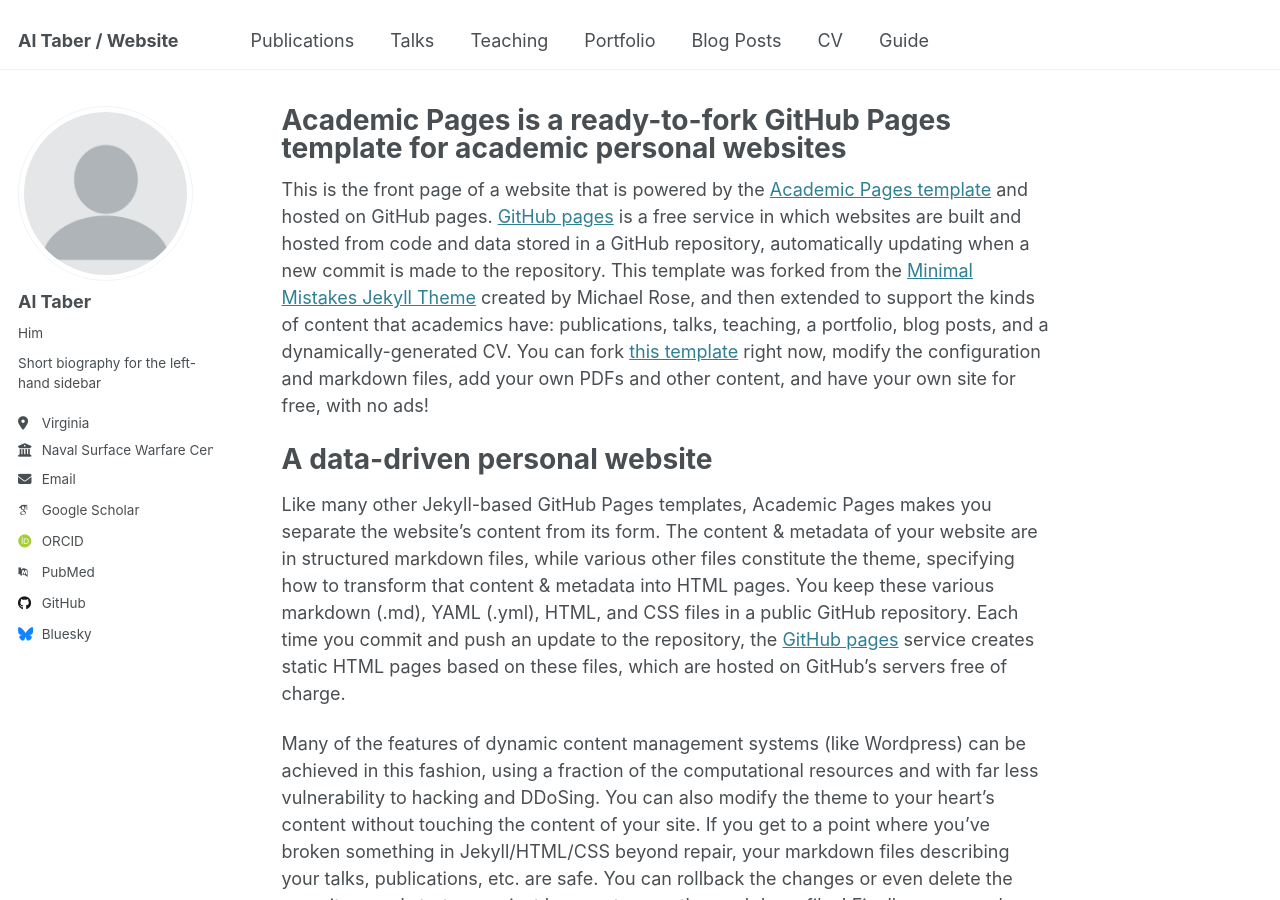
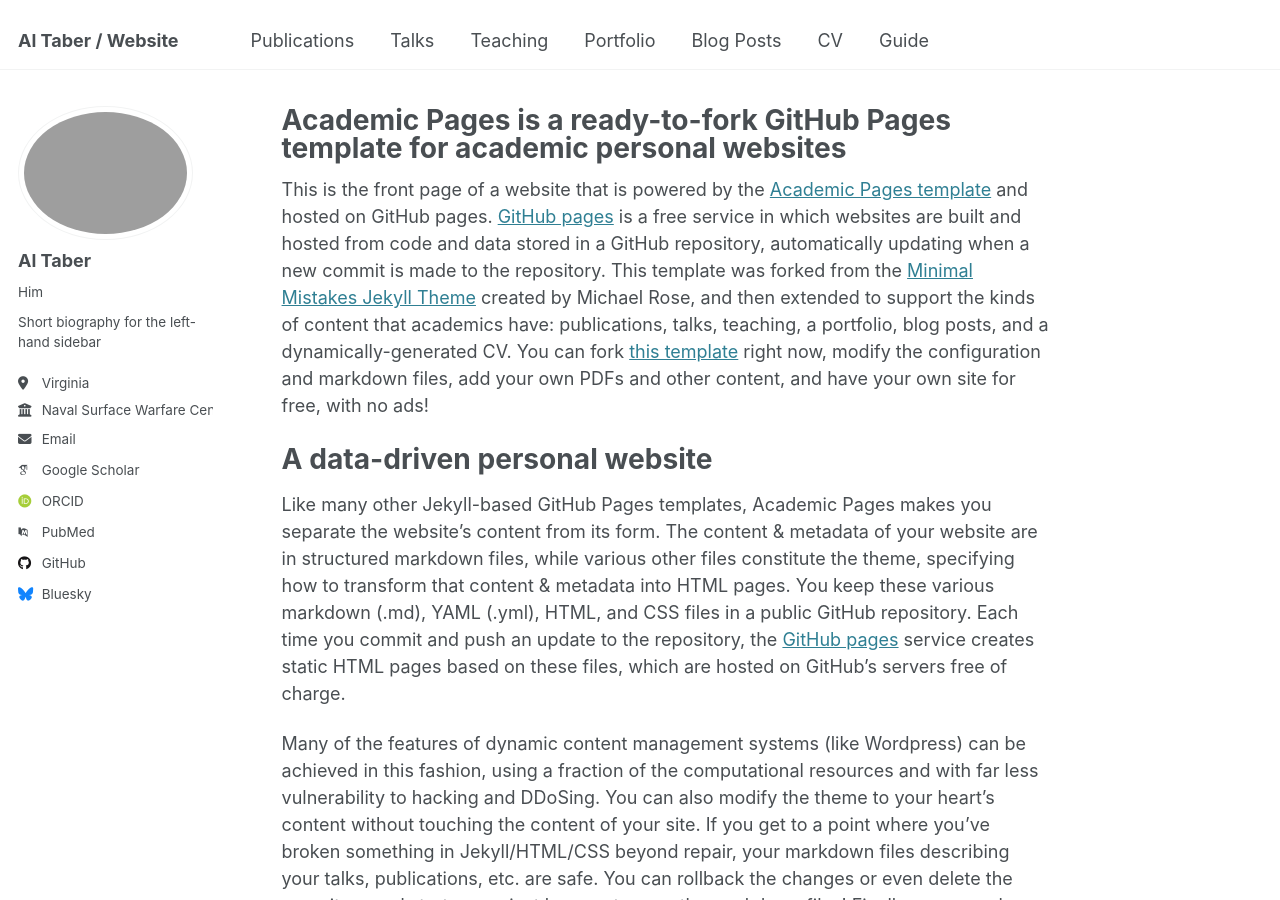
Before and after one commit to altaber2/altaber2.github.io, a Jekyll site: the page built from _pages/about.md, in a window 1280 px wide and 900 px high. Built offline with Jekyll 4.4.1, drawn with Linux system fonts in a browser that asks for light colours; some web fonts are replaced.

Commit message:
Update _config.yml

```diff
--- a/_config.yml
+++ b/_config.yml
@@ -22,7 +22,7 @@ repository               : "academicpages/academicpages.github.io"
 #               Additional customization can be done by editing /_includes/author-profile.html
 author:
   # Biographic information
-  avatar           : "profile.png"
+  avatar           : "IMG_5090.heic"
   name             : "Al Taber"
   pronouns         : "Him"
   bio              : "Short biography for the left-hand sidebar"
```
